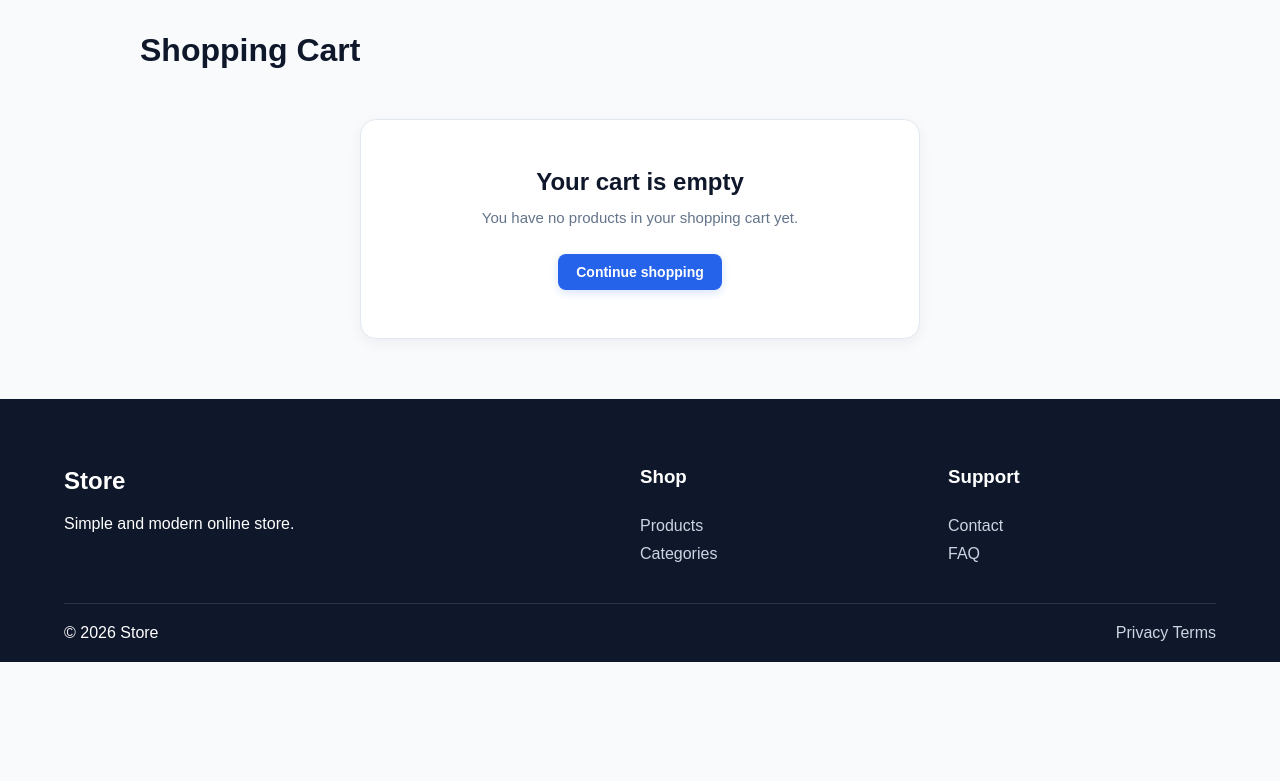
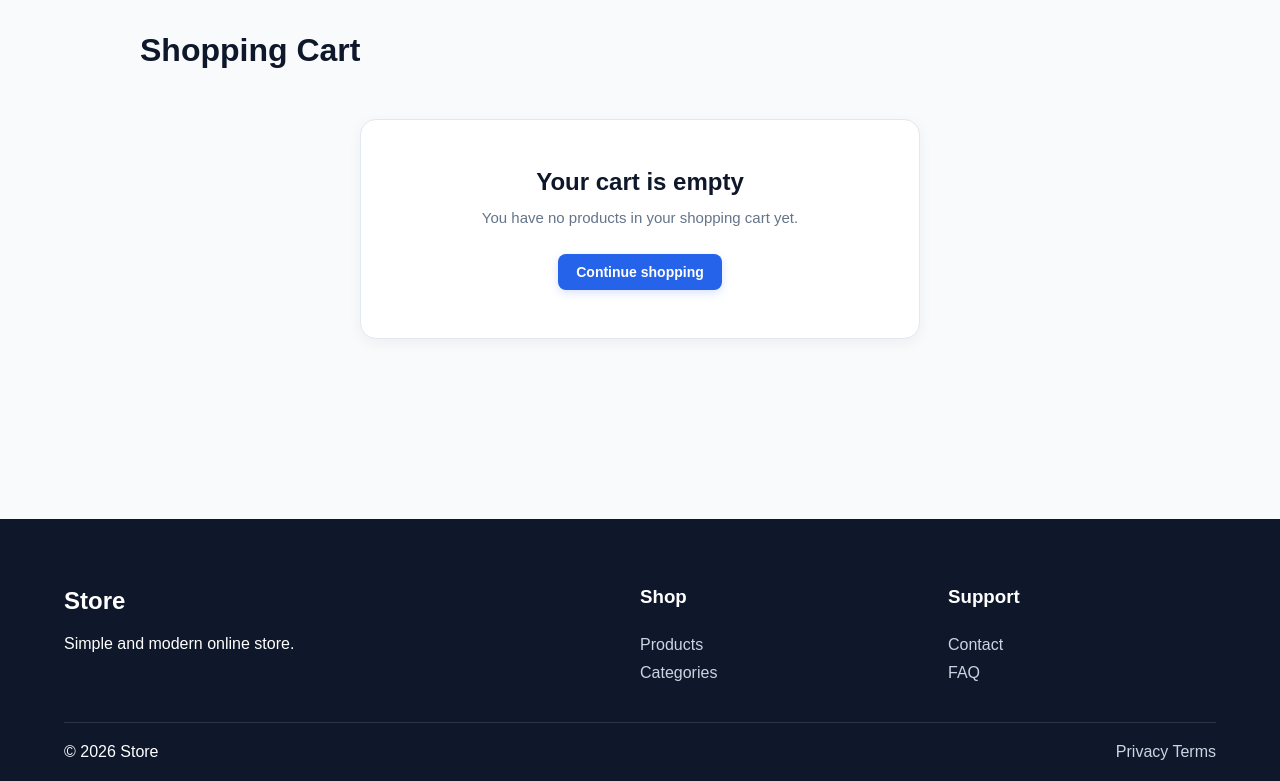
Before and after one commit to veltorex/django-ecommerce, a Django app: page /cart/ in a window 1280 px wide. Shown: the part 91-872 px from the top of the page. Before the commit the page ends 753 px from the top, so only its background shows below. Run offline with Django 5.2, Linux system fonts and the light colour scheme; the visitor is signed in with stand-in values (Sample User, id 1); data comes from the database, SQL or seed files in the repository; data that the repository does not hold is empty.

Commit message:
add min height to cart page

```diff
--- a/cart/static/cart/cart.css
+++ b/cart/static/cart/cart.css
@@ -2,6 +2,7 @@
 
 .cart-page {
     width: min(100% - 32px, 1000px);
+    min-height: 65vh;
 
     margin: 0 auto;
     padding: 32px 0 60px;
```
